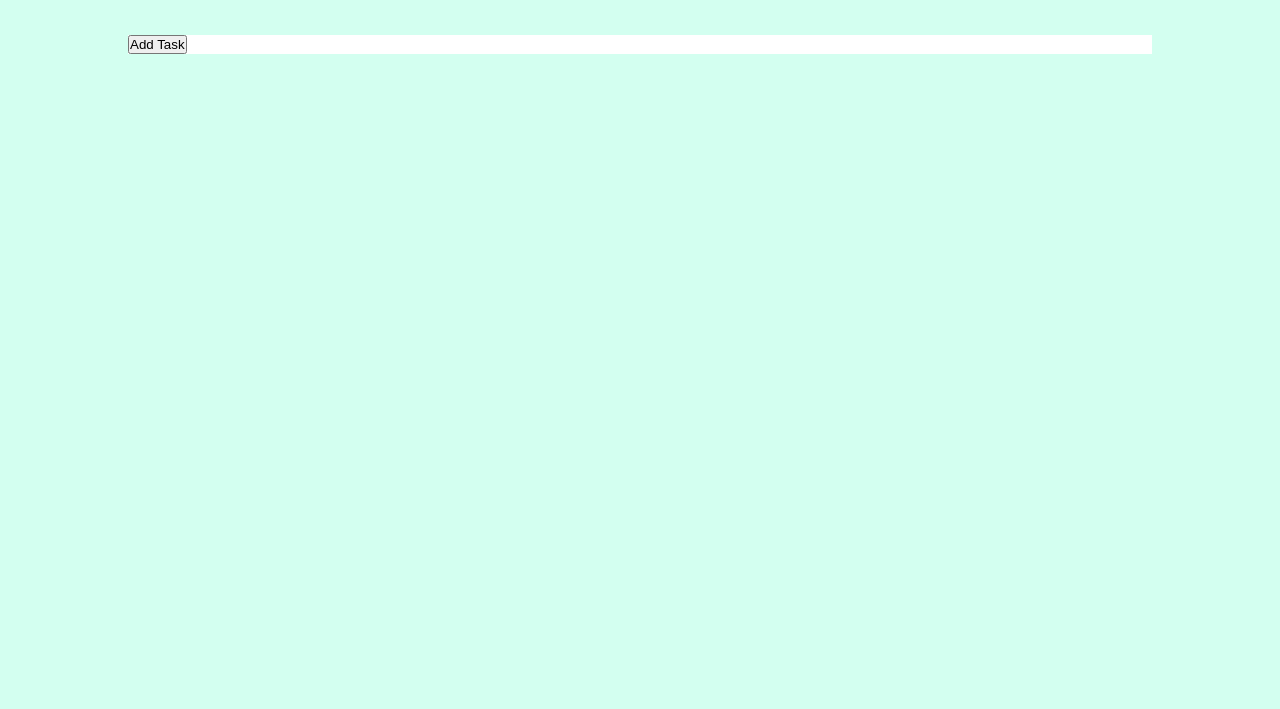
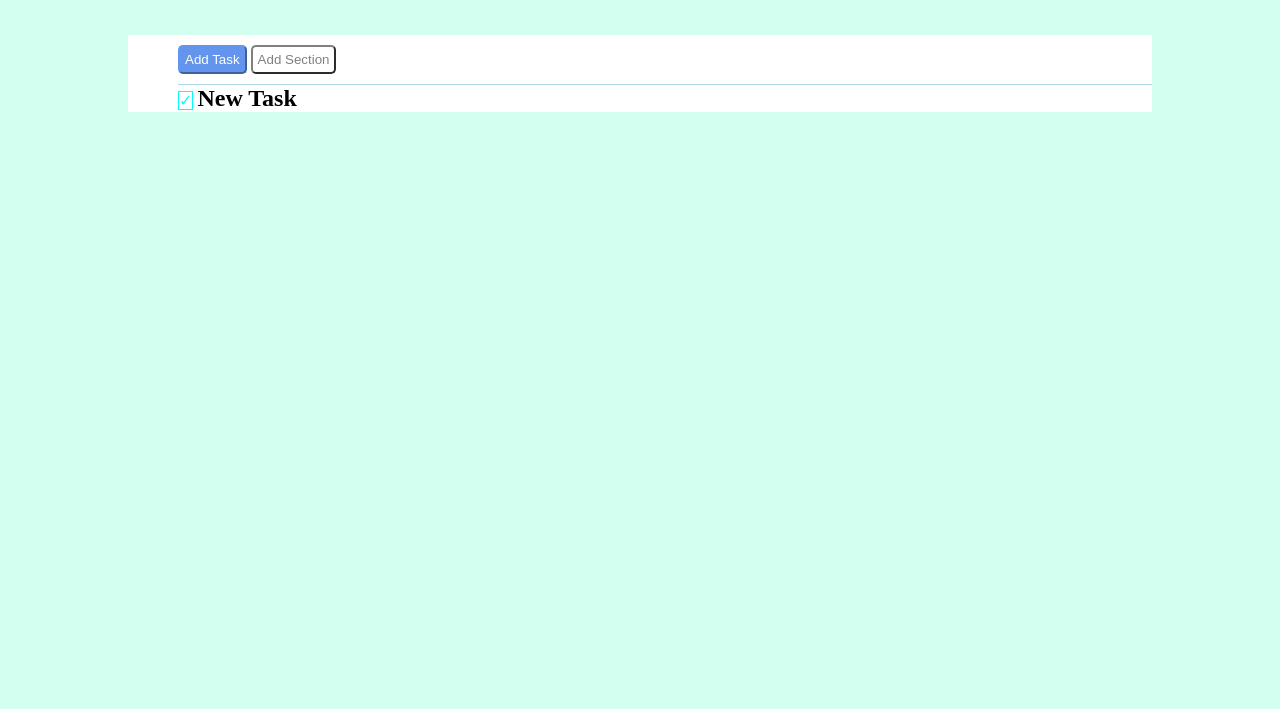
Before and after one commit to Arianna-Cosimini/html-css-toboolist, a plain HTML site: page index.html in a window 1280 px wide. Shown: the part 91-800 px from the top of the page. Drawn offline with Linux system fonts and the light colour scheme.

Commit message:
modificato main

```diff
--- a/css/style.css
+++ b/css/style.css
@@ -2,6 +2,17 @@
     box-sizing: border-box;
     margin: 0;
     padding: 0;
+}
+
+main{
+    width: 80%;
+    margin: auto;
+    background-color: white;
+    margin-top: 50px;
+    text-align: start;
+    padding-left: 50px;
+    padding-top: 10px;
+    border-bottom: rgba(127, 255, 212, 0.34) 2px solid;
 }
 nav{
     background-color: white;
@@ -25,9 +36,41 @@ body{
 }
 
 .header{
-    width: 80%;
+    border-bottom: lightblue 1px solid;
+    padding-bottom: 10px;
+    /*width: 80%;
     margin: auto;
     background-color: white;
     margin-top: 50px;
     text-align: start;
+    padding-left: 50px;
+    padding-top: 10px;
+    border-bottom: rgba(127, 255, 212, 0.34) 2px solid;
+}*/
 }
+/*button*/
+#add-task{
+    color:white;
+    background-color: cornflowerblue;
+    padding: 5px;
+    border-color:cornflowerblue ;
+    border-radius: 5px;
+}
+
+#add-section{
+    color: grey;
+    background-color: white;
+    padding: 5px;
+    border-color: grey;
+    border-radius: 5px;
+}
+
+/*parte centrale*/
+h2{
+    display: inline-block;
+}
+
+.check{
+    color: aqua ;
+    border: aqua 1px solid;
+}
--- a/index.html
+++ b/index.html
@@ -16,8 +16,15 @@
     <!--header-->
     <main>
         <div class="header">
-            <button id="add task">Add Task</button>
+            <button id="add-task">Add Task</button>
+            <button id="add-section">Add Section</button>
         </div>
+
+        <div>
+            <span class="check">&#10003</span>
+            <h2>New Task</h2>
+        </div>
+
     </main>
 
 </body>
```
